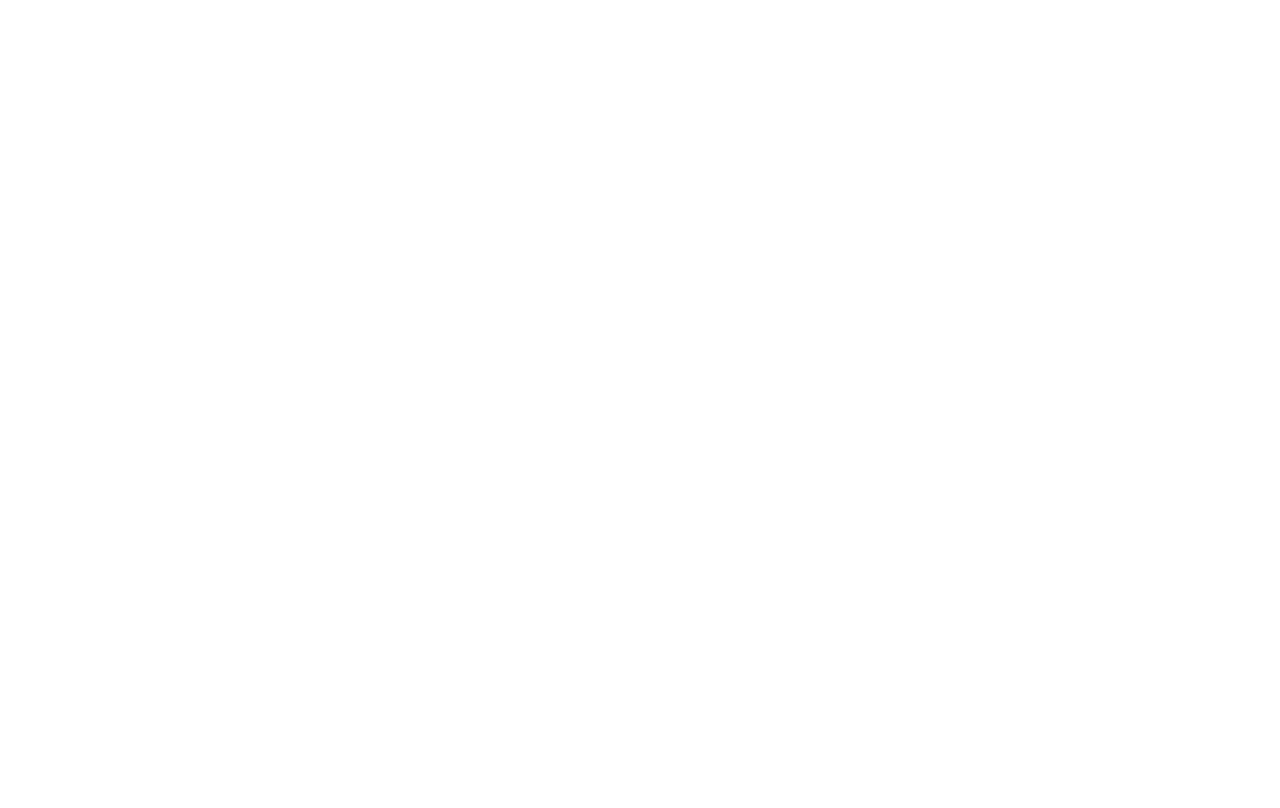
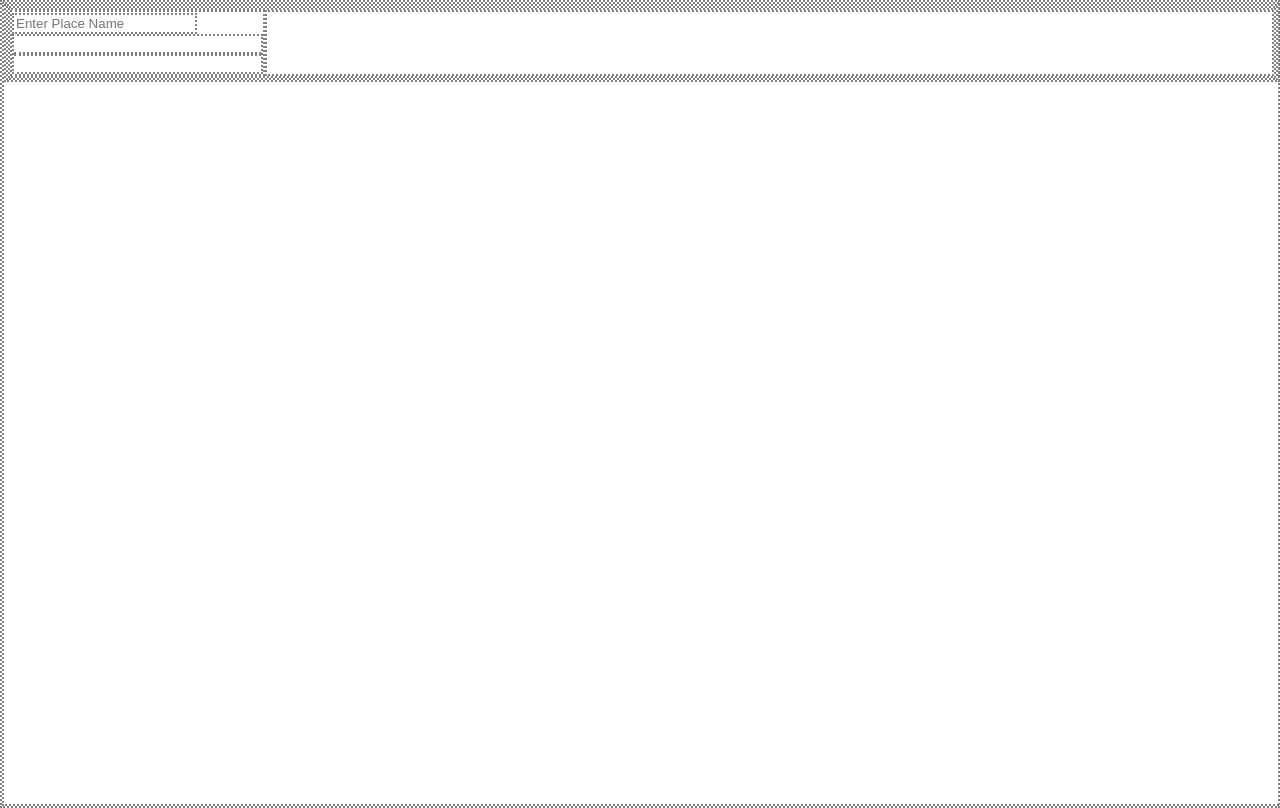
Before and after one commit to Seenivasanseeni/Udacity-Neighborhood, a React (Create React App) app: page / in a window 1280 px wide. Built offline with nearby package versions, Linux system fonts and the light colour scheme.

Commit message:
intial file done

```diff
--- a/src/App.css
+++ b/src/App.css
@@ -1,32 +1,8 @@
-.App {
-  text-align: center;
+body{
+  width: 100%;
+  height: 100vh;
 }
 
-.App-logo {
-  animation: App-logo-spin infinite 20s linear;
-  height: 40vmin;
+*{
+  border: 2px dotted gray;
 }
-
-.App-header {
-  background-color: #282c34;
-  min-height: 100vh;
-  display: flex;
-  flex-direction: column;
-  align-items: center;
-  justify-content: center;
-  font-size: calc(10px + 2vmin);
-  color: white;
-}
-
-.App-link {
-  color: #61dafb;
-}
-
-@keyframes App-logo-spin {
-  from {
-    transform: rotate(0deg);
-  }
-  to {
-    transform: rotate(360deg);
-  }
-}
--- a/src/App.js
+++ b/src/App.js
@@ -1,11 +1,12 @@
 import React, { Component } from 'react';
 import logo from './logo.svg';
 import './App.css';
-
+import {Neighborhood} from './Neighborhood'
 class App extends Component {
   render() {
     return (
       <div className="App">
+          <Neighborhood/>
       </div>
     );
   }
--- a/src/Neighborhood.css
+++ b/src/Neighborhood.css
@@ -0,0 +1,11 @@
+.Neighborhood{
+    display: flex;
+}
+
+.col-sm-80{
+    width: 80%;
+}
+
+.col-sm-20{
+    width: 20%;
+}
--- a/src/Neighborhood.js
+++ b/src/Neighborhood.js
@@ -0,0 +1,20 @@
+import React,{Component} from 'react'
+import {APIKey} from "./APIKey";
+import './Neighborhood.css'
+
+export  class Neighborhood extends Component{
+    render(){
+        return <div className="Neighborhood">
+            <div className="col-sm-20">
+                <input type="text" placeholder="Enter Place Name " />
+                <div className="search-results">
+                    <ol>
+
+                    </ol>
+                </div>
+            </div>
+            <div id="map" className="col-sm-80 map"></div>
+
+        </div>
+    }
+}
```
